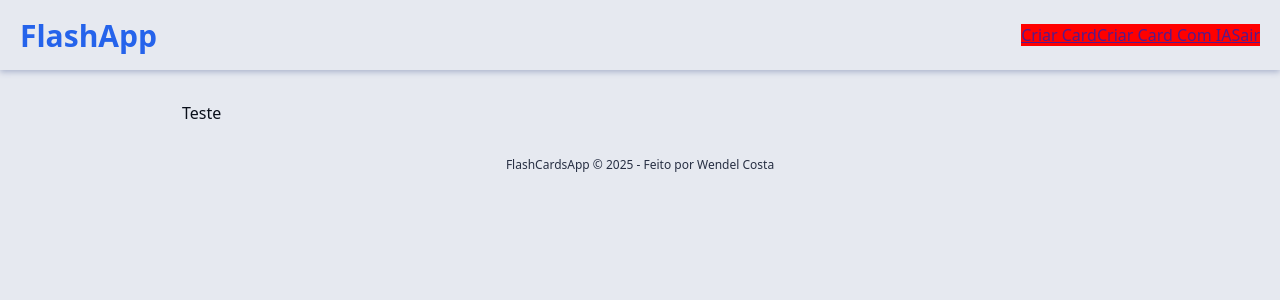
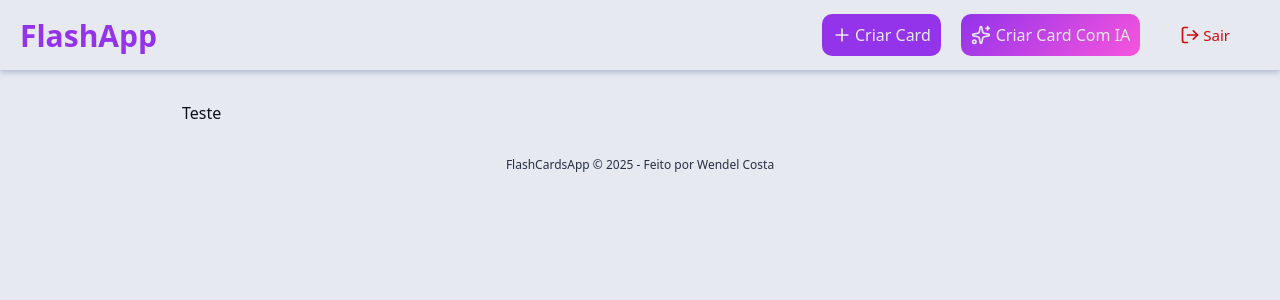
Before and after one commit to Wendel-Costa/FlashcardsApp, a React (Vite) app in the folder frontend/: page / in a window 1280 px wide. Shown: the top 300 px of the page. Built offline with nearby package versions, Linux system fonts and the light colour scheme.

Commit message:
styling HomeHeader

```diff
--- a/frontend/src/components/HomeHeader/index.tsx
+++ b/frontend/src/components/HomeHeader/index.tsx
@@ -1,3 +1,4 @@
+import { LogOut, Plus, Sparkles } from 'lucide-react'
 import { DefaultHeader } from '../DefaultHeader'
 import styles from './styles.module.css'
 
@@ -5,9 +6,20 @@ export function HomeHeader() {
    return (
       <DefaultHeader>
          <div className={styles.homeHeader}>
-            <a href="">Criar Card</a>
-            <a href="">Criar Card Com IA</a>
-            <a href="">Sair</a>
+            <a href="" className={styles.buttonCard}>
+               <Plus />
+               <p>Criar Card</p>
+            </a>
+
+            <a href="" className={styles.buttonCardAI}>
+               <Sparkles />
+               <p>Criar Card Com IA</p>
+            </a>
+
+            <a href="" className={styles.buttonOut}>
+               <LogOut />
+               <p>Sair</p>
+            </a>
          </div>
       </DefaultHeader>
    )
--- a/frontend/src/components/HomeHeader/styles.module.css
+++ b/frontend/src/components/HomeHeader/styles.module.css
@@ -1,4 +1,71 @@
 .homeHeader {
    display: flex;
-   background-color: red;
+   align-items: center;
+   gap: 2rem;
+   padding-right: 1rem;
 }
+
+.buttonCard {
+   display: flex;
+   align-items: center;
+   justify-content: center;
+   text-align: center;
+   gap: 0.3rem;
+
+   padding: 1rem;
+   border-radius: 1rem;
+   text-decoration: none;
+
+   color: var(--text-over-primary-dark);
+   background-color: var(--primary);
+}
+
+.buttonCardAI {
+   display: flex;
+   align-items: center;
+   justify-content: center;
+   gap: 0.5rem;
+
+   padding: 1rem;
+   border-radius: 1rem;
+   text-decoration: none;
+
+   color: var(--text-over-primary-dark);
+   background: linear-gradient(135deg, var(--primary), var(--info));
+}
+
+.buttonOut {
+   display: flex;
+   align-items: center;
+   justify-content: center;
+   gap: 0.3rem;
+
+   padding: 1rem 2rem;
+   border-radius: 1rem;
+
+   font-size: 1.5rem;
+   text-decoration: none;
+   color: var(--error);
+
+
+}
+
+svg {
+   width: 2rem;
+   height: 2rem;
+}
+
+.buttonCard:hover {
+   transition: all 0.2s;
+   background-color: var(--primary-dark);
+}
+
+.buttonCardAI:hover {
+   transition: all 0.2s;
+   background: linear-gradient(135deg, var(--primary-dark), var(--primary-dark));
+}
+
+.buttonOut:hover {
+   transition: all 0.2s;
+   background-color: var(--out-hover);
+}
--- a/frontend/src/components/Logo/styles.module.css
+++ b/frontend/src/components/Logo/styles.module.css
@@ -20,7 +20,8 @@
 }
 
 .logoLink:hover {
-   filter: brightness(50%);
+   color: var(--primary-dark);
+   transition: all 0.2s;
 }
 
 /*.logoLink svg {
--- a/frontend/src/styles/theme.css
+++ b/frontend/src/styles/theme.css
@@ -9,9 +9,9 @@
    --gray-800: #181f2e;
    --gray-900: #0a0f1a;
 
-   --primary-light: #60a5fa;
-   --primary: #2563eb;
-   --primary-dark: #1e40af;
+   --primary-light: #c084fc;
+   --primary: #9333ea;
+   --primary-dark: #6817af;
 
    --text-over-primary: #0a0f1a;
    --text-over-primary-dark: #e6e9f0;
@@ -24,9 +24,16 @@
    --text-default: #0a0f1a;
    --text-muted: #272f43;
 
-   --link-hover: #0056b3;
-   --link-color: #2563eb;
+   --link-hover: #7e22ce;
+   --link-color: #9333ea;
 
    --disabled: #555f7d;
    --text-disabled: #aab3cc;
+
+   --success: #22c55e;
+   --warning: #eab308;
+   --error: #d00c0c;
+   --info: #f755dc;
+
+   --out-hover: #fe39391b;
 }
```
